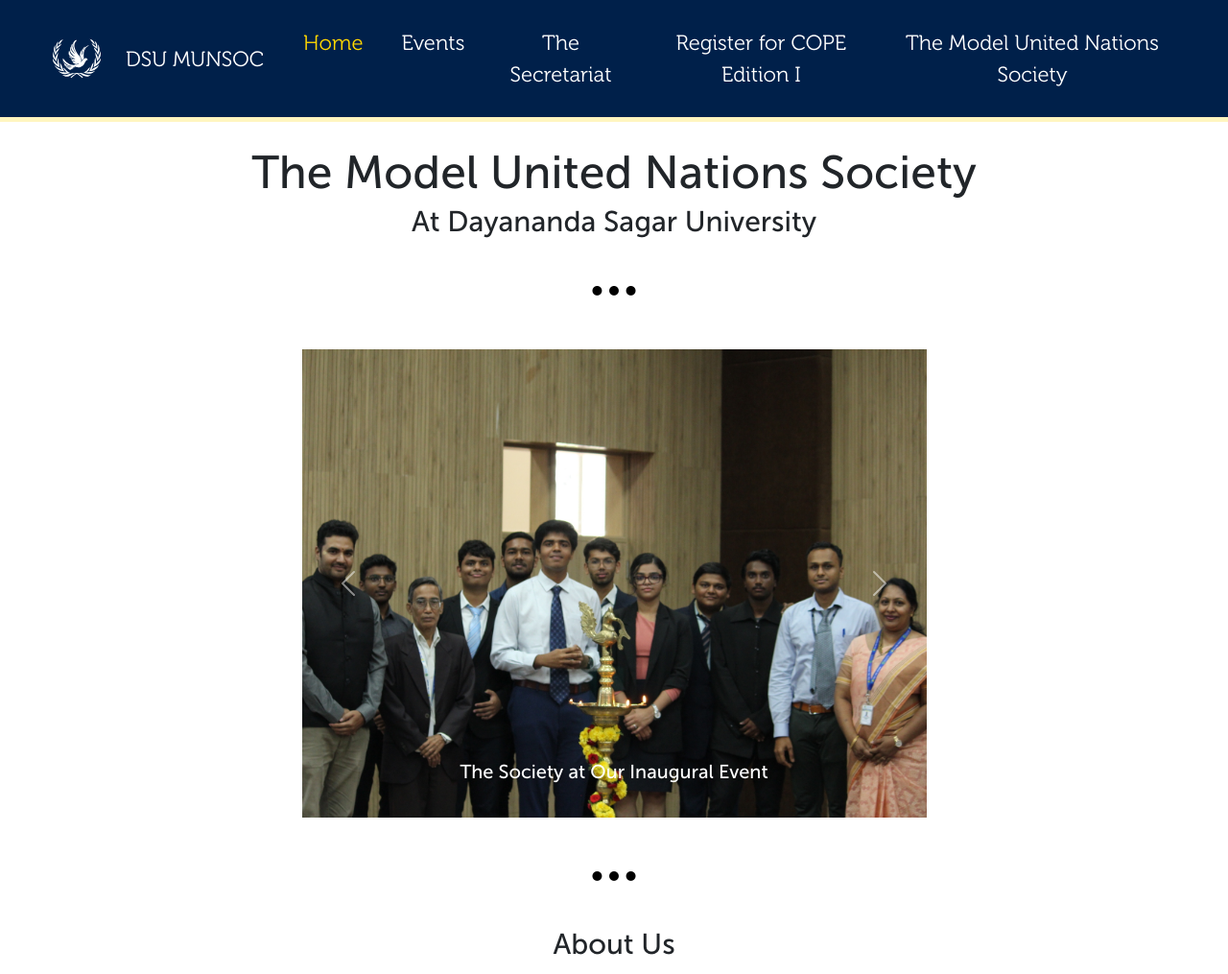
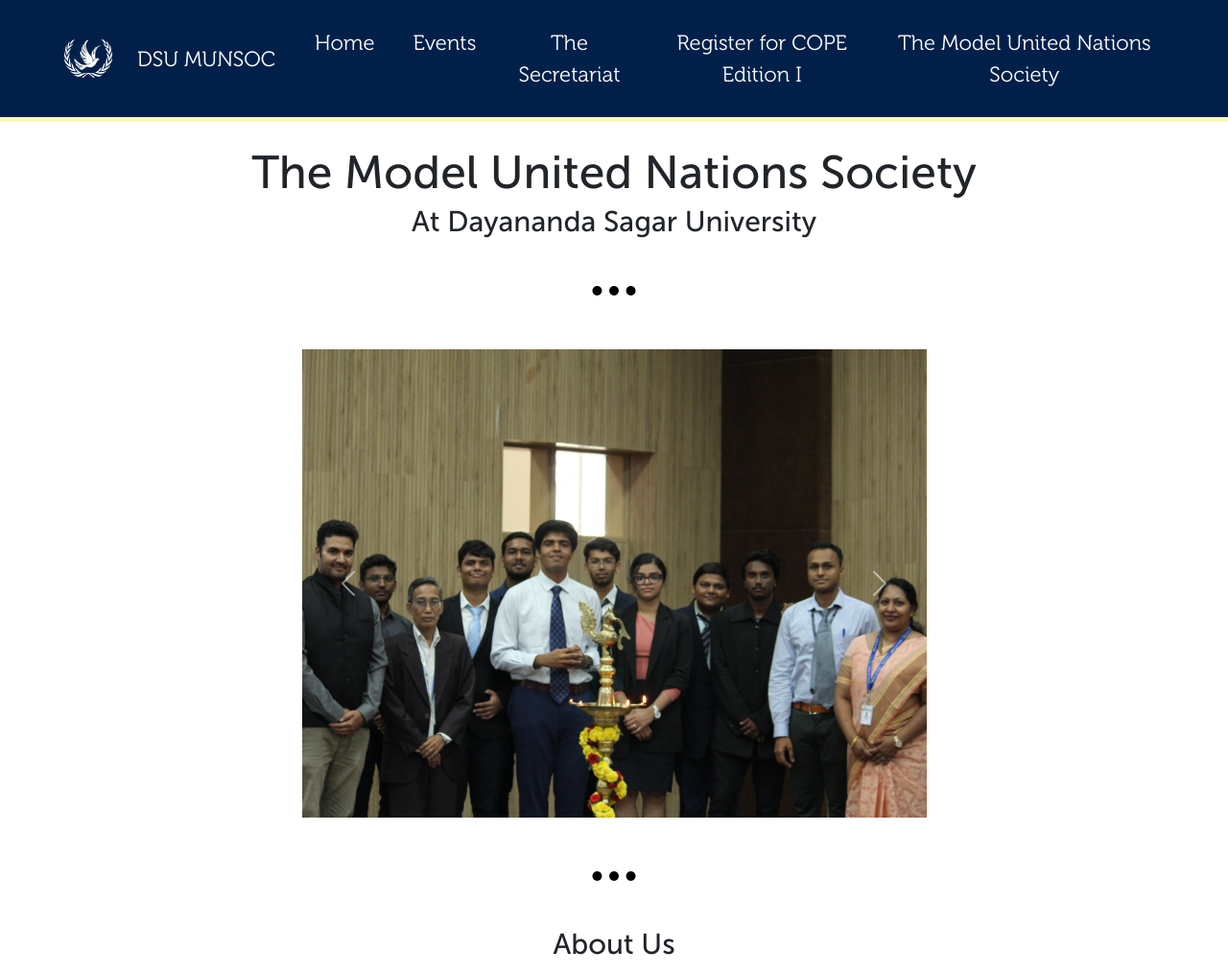
Before and after one commit to shashwatsaini/MUNSOC-Web-App, a Flask app: page / in a window 1280 px wide. Shown: the top 1015 px of the page at 96% size. Run offline with Flask 3, Linux system fonts and the light colour scheme.

Commit message:
Commiting after minor edits

```diff
--- a/web-app/static/style.css
+++ b/web-app/static/style.css
@@ -37,7 +37,7 @@
     opacity: 1;
 }
 
-#navbar {
+#nvbar {
 	font-family: 'museo';
 	color: white;
 	font-size: 22px;
@@ -53,9 +53,9 @@
     border-radius: 10px;
 }
 
-#navbar_current_page {
+#navbar_text {
 	font-family: 'museo';
-	color: #FFD700;
+	color: white;
 	font-size: 22px;
 	padding: 10px;
 	transition: background-color 0.5s ease, color 0.5s ease;
@@ -63,7 +63,7 @@
 	margin: 10px;
 }
 
-#navbar_current_page:hover {
+#navbar_text:hover {
     background-color: white;
     color: #FFD700;
     border-radius: 10px;
@@ -104,7 +104,7 @@ footer {
 	padding: 20px;
 }
 
-/* Style all font awesome icons */
+
 .fa {
   padding: 10px;
   padding-bottom: 30px;
@@ -119,7 +119,6 @@ footer {
   opacity: 0.7;
 }
 
-/* Set a specific color for each brand */
 .fa-instagram {
   color: white;
 }
@@ -131,3 +130,39 @@ footer {
 #caption {
     color: white;
 }
+
+.carousel-caption {
+    position: absolute;
+    bottom: 0;
+    left: 0;
+    right: 0;
+    padding: 15px;
+    background-color: rgba(0, 0, 0, 0.7);
+    color: #fff;
+    text-align: center;
+    transition: opacity 0.3s ease;
+    pointer-events: none;
+    z-index: 1;
+    opacity: 0;
+}
+
+.carousel-caption h5 {
+    margin: 0;
+}
+
+.carousel-image {
+    transition: filter 0.3s ease;
+}
+
+.carousel-image:hover {
+    filter: blur(5px);
+}
+
+.carousel-image:hover + .carousel-caption {
+    opacity: 1;
+}
+
+.card-title{
+    font-size: larger;
+    font-weight: bold;
+}
--- a/web-app/templates/home.html
+++ b/web-app/templates/home.html
@@ -18,37 +18,36 @@
     	</div>
 
     	<div id="main-content" class="fade-in">
-			<nav class="navbar navbar-expand-lg navbar-light disabled" style="background-color: #00204A;">
+			<nav class="navbar navbar-expand-lg navbar-light" style="background-color: #00204A;">
+				<div class="container-fluid">
+					<a class="navbar-brand" href="#" style="margin-left: 50px; padding: 5px"><img src="{{ url_for('static', filename='logo_white_notext.svg') }}" height= "50" width="50"></a>
 
-			<a class="navbar-brand disabled" href="#" style="margin-left: 50px; padding: 5px"><img src="{{ url_for('static', filename='logo_white_notext.svg') }}" height= "50" width="50"></a>
+					<a class="navbar-brand" href="#" style="font-family: 'museo'; color: white; font-size: 22px; padding: 5px;">DSU MUNSOC</a>
 
-	        <a class="navbar-brand" href="#" style="font-family: 'museo'; color: white; font-size: 22px; padding: 5px;" disabled="">DSU MUNSOC</a>
-
-			<button class="navbar-toggler" type="button" data-toggle="collapse" data-target="#navbarText" aria-controls="navbarText" aria-expanded="false" aria-label="Toggle navigation">
+					<button class="navbar-toggler" type="button" data-bs-toggle="collapse" data-bs-target="#navbarText" aria-controls="navbarText" aria-expanded="false" aria-label="Toggle navigation">
 						<span class="navbar-toggler-icon"></span>
 					</button>
-
 					<div class="collapse navbar-collapse" id="navbarText">
-			    <ul class="navbar-nav mr-auto">
-			    	<li class="nav-item active">
-			        	<a class="nav-link" href="/" id="navbar_current_page">Home <span class="sr-only"></span></a>
-			     	</li>
-			      	<li class="nav-item active">
-			        	<a class="nav-link" href="/events" id="navbar">Events <span class="sr-only"></span></a>
+						<ul class="navbar-nav me-auto mb-2 mb-lg-0">
+							<li class="nav-item">
+								<a class="nav-link" href="/" id="navbar_text">Home </a>
 							</li>
 							<li class="nav-item">
-				        <a class="nav-link" href="/the-secretariat" id="navbar">The Secretariat</a><span class="sr-only"></span></a>
+								<a class="nav-link" href="/events" id="navbar_text">Events </a>
 							</li>
 							<li class="nav-item">
-				        <a class="nav-link" href="/register" id="navbar">Register for COPE Edition I</a><span class="sr-only"></span></a>
+								<a class="nav-link" href="/the-secretariat" id="navbar_text">The Secretariat</a></a>
+							</li>
+							<li class="nav-item">
+								<a class="nav-link" href="/register" id="navbar_text">Register for COPE Edition I</a>
 							</li>
 						</ul>
 						<span class="navbar-text ms-auto" style="margin-right: 50px; font-family: 'museo'; color: white; padding: 2px; font-size: 22px;">
 						The Model United Nations Society
 						</span>
 					</div>
+				</div>
 			</nav>
-
 			<main>
 
 				<div>
@@ -75,20 +74,19 @@
 						<div id="carouselExampleControls" class="carousel slide" data-bs-ride="carousel">
 							<div class="carousel-inner">
 								<div class="carousel-item active">
-								<img
-								 src="{{ url_for('static', filename='img/carousel1.jpg') }}" class="d-block w-100" alt="...">
+									<img src="{{ url_for('static', filename='img/carousel1.jpg') }}" class="d-block w-100 carousel-image" alt="...">
 									<div class="carousel-caption d-none d-md-block">
 										<h5 id="caption">The Society at Our Inaugural Event</h5>
 									</div>
 								</div>
 								<div class="carousel-item">
-								<img src="{{ url_for('static', filename='img/carousel2.jpeg') }}" class="d-block w-100" alt="...">
+									<img src="{{ url_for('static', filename='img/carousel2.jpeg') }}" class="d-block w-100 carousel-image" alt="...">
 									<div class="carousel-caption d-none d-md-block">
 										<h5>The Society at PESUECC MUN</h5>
 									</div>
 								</div>
 								<div class="carousel-item">
-								<img src="{{ url_for('static', filename='img/carousel3.jpeg') }}" class="d-block w-100" alt="...">
+									<img src="{{ url_for('static', filename='img/carousel3.jpeg') }}" class="d-block w-100 carousel-image" alt="...">
 									<div class="carousel-caption d-none d-md-block">
 										<h5>The Society at BITS Goa MUN</h5>
 									</div>
@@ -105,6 +103,7 @@
 						</div>
 					</div>
 				</div>
+
 
 				<br>
 
@@ -165,6 +164,8 @@
 		</div>
 
 		<script src="https://cdn.jsdelivr.net/npm/bootstrap@5.0.2/dist/js/bootstrap.bundle.min.js" integrity="sha384-MrcW6ZMFYlzcLA8Nl+NtUVF0sA7MsXsP1UyJoMp4YLEuNSfAP+JcXn/tWtIaxVXM" crossorigin="anonymous"></script>
+		<script src="https://cdn.jsdelivr.net/npm/@popperjs/core@2.9.2/dist/umd/popper.min.js" integrity="sha384-IQsoLXl5PILFhosVNubq5LC7Qb9DXgDA9i+tQ8Zj3iwWAwPtgFTxbJ8NT4GN1R8p" crossorigin="anonymous"></script>
+		<script src="https://cdn.jsdelivr.net/npm/bootstrap@5.0.2/dist/js/bootstrap.min.js" integrity="sha384-cVKIPhGWiC2Al4u+LWgxfKTRIcfu0JTxR+EQDz/bgldoEyl4H0zUF0QKbrJ0EcQF" crossorigin="anonymous"></script>
 		<!--Transition Script-->
 		<script>
 		    document.addEventListener("DOMContentLoaded", function () {
```
Also changed, not shown: web-app/templates/events.html (+25 -20 lines), web-app/templates/register.html (+14 -15 lines), web-app/templates/secretariat.html (+15 -16 lines), web-app/db_directory/database.sqlite3. Lines whose indentation alone changed are shown as unchanged.
